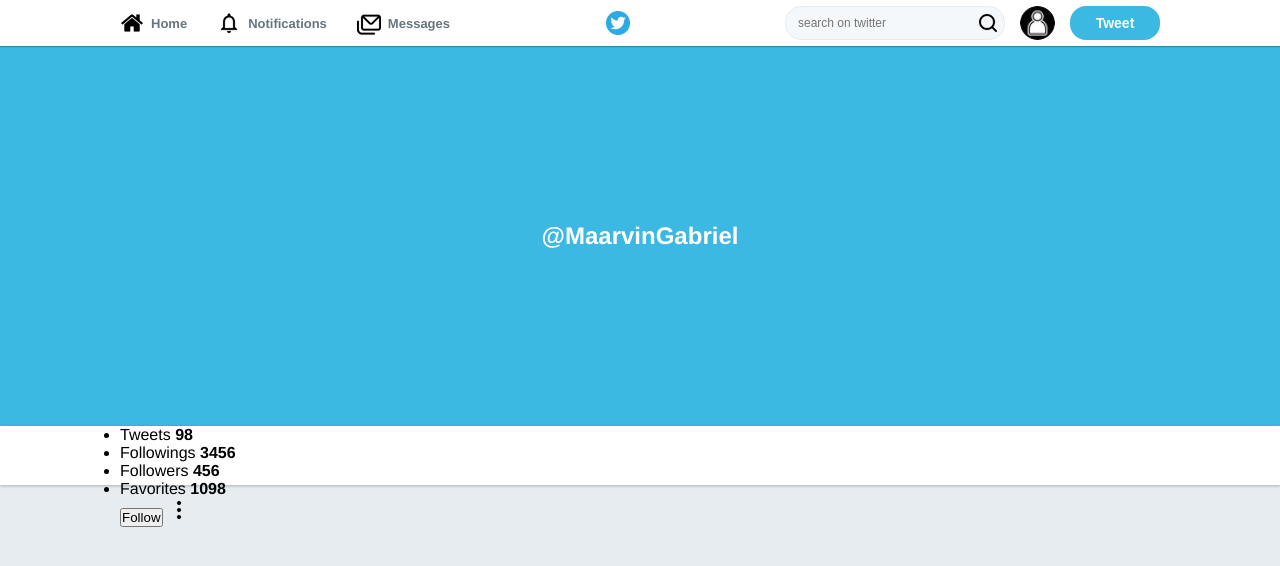
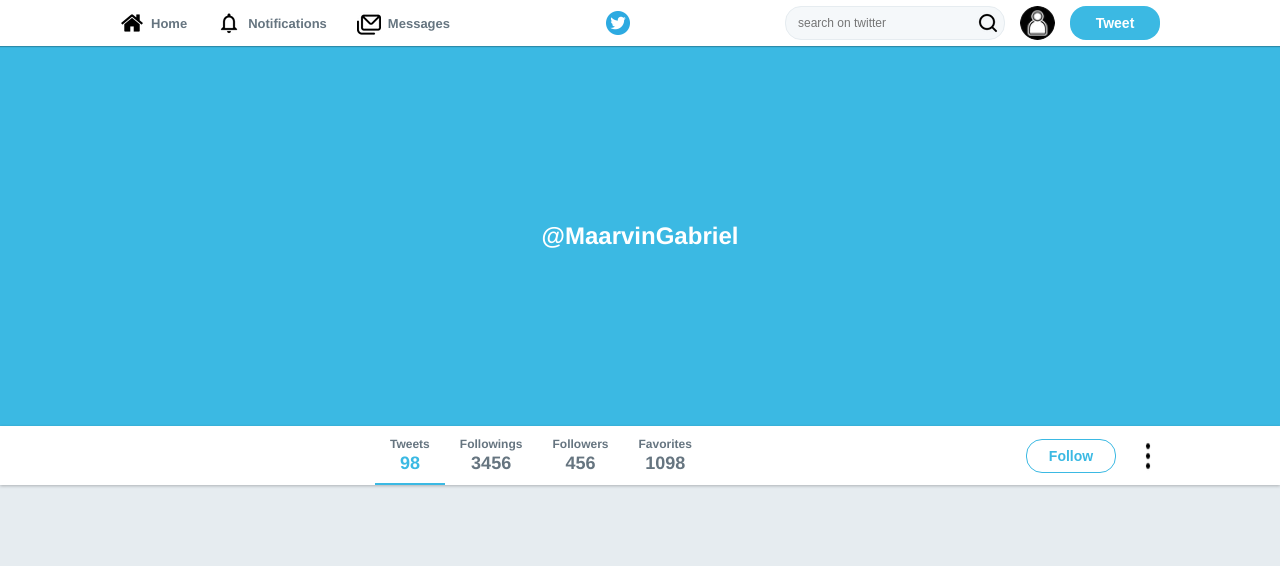
Before and after one commit to GabrielMartinsSilva/Layouts, a plain HTML site: page twitter/index.html in a window 1280 px wide. Drawn offline with Linux system fonts and the light colour scheme.

Commit message:
barra de tweets,followings, etc ok

```diff
--- a/twitter/index.html
+++ b/twitter/index.html
@@ -35,7 +35,7 @@
     <div class="bar">
       <div class="content">
         <ul>
-          <li>
+          <li class="active">
             <span>Tweets</span>
             <strong>98</strong>
           </li>
--- a/twitter/style.css
+++ b/twitter/style.css
@@ -115,3 +115,75 @@ div.bar {
   background: #fff;
   box-shadow: 0 1px 3px rgba(0, 0, 0, 0.25);
 }
+
+div.bar .content {
+  display: flex;
+  justify-content: space-between;
+  align-items: center;
+  padding-left: 285px;
+  height: 100%;
+}
+
+div.bar .content ul {
+  display: flex;
+  list-style: none;
+  height: 100%;
+}
+
+div.bar .content ul li {
+  display: flex;
+  flex-direction: column;
+  justify-content: center;
+  align-items: center;
+  padding: 0 15px;
+  position: relative;
+}
+
+div.bar .content ul li.active::after {
+  content: "";
+  width: 100%;
+  height: 2px;
+  position: absolute;
+  bottom: 0;
+  left: 0;
+  background: #3bb9e3;
+}
+
+div.bar .content ul li span {
+  color: #667580;
+  font-size: 12px;
+  font-weight: bold;
+}
+
+div.bar .content ul li strong {
+  color: #667580;
+  font-size: 18px;
+  font-weight: bold;
+  margin-top: 2px;
+}
+
+div.bar .content ul li.active strong {
+  color: #3bb9e3;
+}
+
+div.bar .content .actions {
+  display: flex;
+}
+
+div.bar .content .actions button {
+  height: 34px;
+  background: #fff;
+
+  display: flex;
+  align-items: center;
+  justify-content: center;
+
+  width: 90px;
+  font-weight: bold;
+  font-size: 14px;
+  color: #3bb9e3;
+  border: 1px solid #3bb9e3;
+  border-radius: 16px;
+
+  margin-right: 20px;
+}
```
